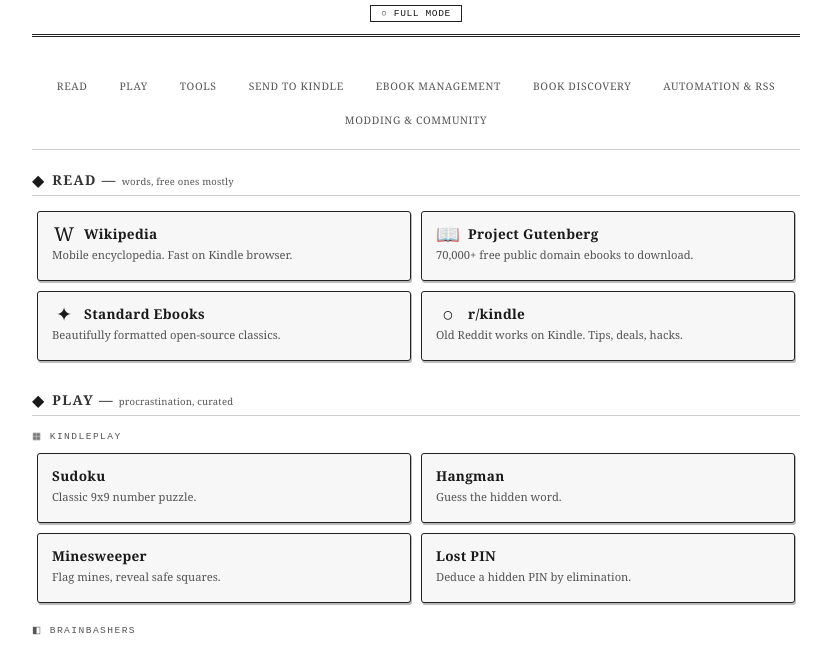
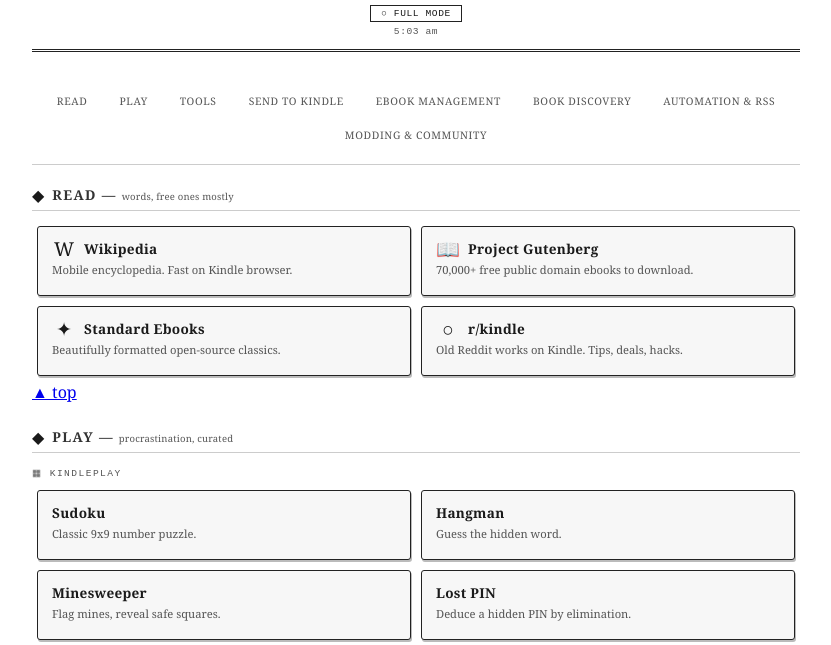
Before and after one commit to PapaJoeu/KevsKindle, a plain HTML site: page index.html in a window 1280 px wide. Shown: the part 86-731 px from the top of the page, without its empty margins (224-1055 px from the left). Drawn offline with Linux system fonts and the light colour scheme.

Commit message:
feat: show current time in header — Kindle hides system clock

```diff
--- a/app.js
+++ b/app.js
@@ -81,6 +81,17 @@
     document.querySelector('.header .subtitle').textContent = config.subtitle;
     document.querySelector('.header .device-badge').textContent =
       isKindle ? config.badges.kindle : config.badges.full;
+
+    // Show current time — Kindle hides the system clock in fullscreen browser
+    var clock = document.createElement('div');
+    clock.className = 'header-clock';
+    var now = new Date();
+    var hours = now.getHours();
+    var minutes = now.getMinutes();
+    var ampm = hours >= 12 ? 'pm' : 'am';
+    hours = hours % 12 || 12;
+    clock.textContent = hours + ':' + (minutes < 10 ? '0' : '') + minutes + ' ' + ampm;
+    document.querySelector('.header').appendChild(clock);
 
     var content = document.getElementById('content');
     content.innerHTML = '';
@@ -200,6 +211,13 @@
       sectionEl.appendChild(grid);
     }
 
+    // Back-to-top link — saves painful scrolling on e-ink
+    var topLink = document.createElement('a');
+    topLink.className = 'back-to-top';
+    topLink.href = '#';
+    topLink.textContent = '\u25b2 top';
+    sectionEl.appendChild(topLink);
+
     return sectionEl;
   }
 
--- a/styles.css
+++ b/styles.css
@@ -105,6 +105,15 @@
   font-size: var(--text-micro);
   letter-spacing: var(--tracking-normal);
   text-transform: uppercase;
+}
+
+/* Clock — Kindle hides the system clock in fullscreen browser */
+.header-clock {
+  font-family: var(--font-mono);
+  font-size: var(--text-micro);
+  color: var(--text-muted);
+  letter-spacing: var(--tracking-normal);
+  margin-top: var(--space-xs);
 }
 
 /* ── SECTION NAV ── */
```
